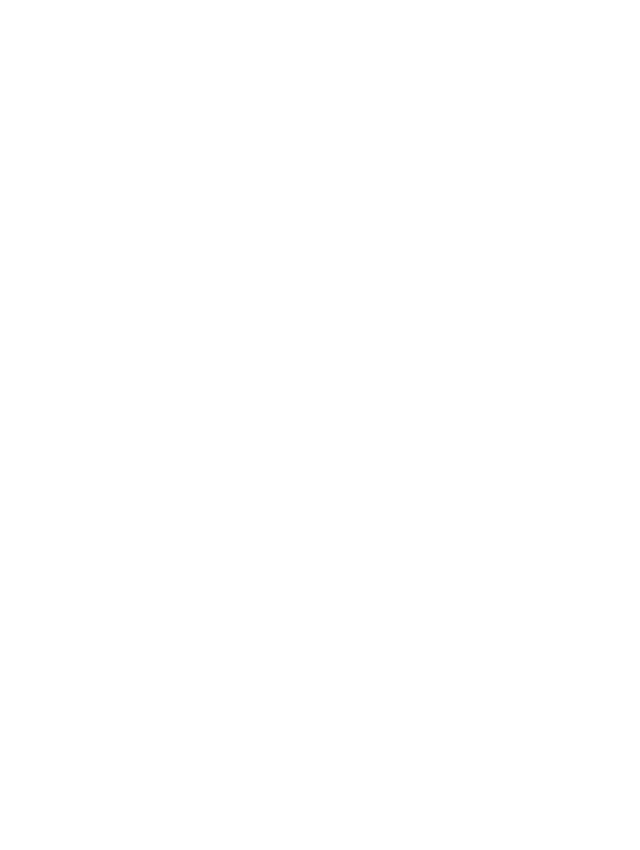
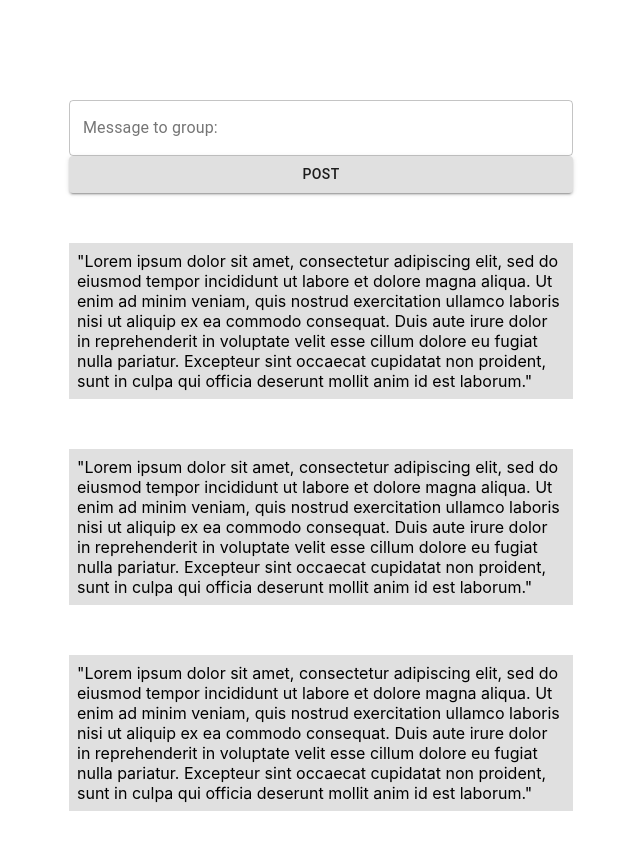
Before and after one commit to AlexsGan/PandemicVolunteers, a React (Create React App) app: page /GroupChat in a window 1280 px wide. Shown: the top 850 px of the page, without its empty margins (319-959 px from the left). Before the commit the page ends 800 px from the top, so only its background shows below. Built offline with nearby package versions, Linux system fonts and the light colour scheme.

Commit message:
added LandingView and modified GroupChat

```diff
--- a/src/App.js
+++ b/src/App.js
@@ -5,7 +5,9 @@ import { Route, Switch, BrowserRouter } from 'react-router-dom';
 import './App.css';
 
 // Import components
-import Landing from "./components/Landing";
+import GroupChat from "./components/GroupChat";
+import View from "./components/LandingView";
+import Requests from "./components/Requests";
 
 class App extends React.Component {
 
@@ -15,7 +17,11 @@ class App extends React.Component {
         <BrowserRouter>
           <Switch>
             <Route exact path='/' render={() =>
-                            (<Landing/>)}/>
+                            (<View/>)}/>
+            <Route exact path='/GroupChat' render={() =>
+                            (<GroupChat/>)}/>
+            <Route exact path='/Requests' render={() =>
+                            (<Requests/>)}/>
           </Switch>
         </BrowserRouter>
       </div>
--- /dev/null
+++ b/src/components/GroupChat/GroupChatInput/index.js
@@ -0,0 +1,120 @@
+import React from "react";
+
+import TextField from '@material-ui/core/TextField';
+import Button from "@material-ui/core/Button";
+import { Container, Box } from "@material-ui/core";
+
+//import "../styles.css";
+
+
+/* Component for group chat */
+class GroupChatEnter extends React.Component {
+
+  render() {
+    const {
+      message,
+      handleChange,
+      handleSubmit,
+      messageError,
+    } = this.props;
+
+    return (
+        <Container className="message-entry" maxWidth="sm">
+          <TextField
+            name="message"
+            variant="outlined"
+            label = "Message to group:"
+            value={message}
+            onChange={handleChange}
+            error={messageError}
+            fullWidth
+          />
+
+          <Button
+            variant="contained"
+            onClick={handleSubmit}
+            fullWidth
+          >
+            Post
+          </Button>
+
+          <Box className="posted-chats"
+            component="span"
+            display="flex"
+            bgcolor="grey.300"
+            p={1}
+          >
+            "Lorem ipsum dolor sit amet, consectetur adipiscing elit,
+            sed do eiusmod tempor incididunt ut labore et dolore magna
+            aliqua. Ut enim ad minim veniam, quis nostrud exercitation
+            ullamco laboris nisi ut aliquip ex ea commodo consequat.
+            Duis aute irure dolor in reprehenderit in voluptate velit
+            esse cillum dolore eu fugiat nulla pariatur. Excepteur sint
+            occaecat cupidatat non proident, sunt in culpa qui officia
+            deserunt mollit anim id est laborum."
+          </Box>
+          <Box className="posted-chats"
+            component="span"
+            display="flex"
+            bgcolor="grey.300"
+            p={1}
+          >
+            "Lorem ipsum dolor sit amet, consectetur adipiscing elit,
+            sed do eiusmod tempor incididunt ut labore et dolore magna
+            aliqua. Ut enim ad minim veniam, quis nostrud exercitation
+            ullamco laboris nisi ut aliquip ex ea commodo consequat.
+            Duis aute irure dolor in reprehenderit in voluptate velit
+            esse cillum dolore eu fugiat nulla pariatur. Excepteur sint
+            occaecat cupidatat non proident, sunt in culpa qui officia
+            deserunt mollit anim id est laborum."
+          </Box>
+          <Box className="posted-chats"
+            component="span"
+            display="flex"
+            bgcolor="grey.300"
+            p={1}
+          >
+            "Lorem ipsum dolor sit amet, consectetur adipiscing elit,
+            sed do eiusmod tempor incididunt ut labore et dolore magna
+            aliqua. Ut enim ad minim veniam, quis nostrud exercitation
+            ullamco laboris nisi ut aliquip ex ea commodo consequat.
+            Duis aute irure dolor in reprehenderit in voluptate velit
+            esse cillum dolore eu fugiat nulla pariatur. Excepteur sint
+            occaecat cupidatat non proident, sunt in culpa qui officia
+            deserunt mollit anim id est laborum."
+          </Box>
+        </Container>
+
+    );
+  }
+    // constructor(props) {
+    //     super(props);
+    //     this.state = {value: ''};
+
+    //     this.handleChange = this.handleChange.bind(this);
+    //     this.handleSubmit = this.handleSubmit.bind(this);
+    //   }
+
+    //   handleChange(event) {
+    //     this.setState({value: event.target.value});
+    //   }
+
+    //   handleSubmit(event) {
+    //     alert('Message sent: ' + this.state.value);
+    //     event.preventDefault();
+    //   }
+
+    //   render() {
+    //     return (
+    //       <form onSubmit={this.handleSubmit}>
+    //         <label>
+    //           Message to Group:
+    //           <input type="text" value={this.state.value} onChange={this.handleChange} />
+    //         </label>
+    //         <input type="submit" value="Submit" />
+    //       </form>
+    //     );
+    //   }
+}
+
+export default GroupChatEnter;
--- a/src/components/GroupChat/index.js
+++ b/src/components/GroupChat/index.js
@@ -1,42 +1,56 @@
 import React from "react";
+import GroupChatEnter from "./GroupChatInput";
+
+import TextField from '@material-ui/core/TextField';
+import Button from "@material-ui/core/Button";
+import { Container, Box } from "@material-ui/core";
+import { Redirect } from "react-router";
+
+import "./styles.css";
+
 
 /* Component for group chat */
 class GroupChat extends React.Component {
-    constructor(props) {
-        super(props);
-        this.state = {value: ''};
+  state = {
+    message: "",
+    messageError: false,
+    submitMessage: false,
+    redirect: false
+  };
 
-        this.handleChange = this.handleChange.bind(this);
-        this.handleSubmit = this.handleSubmit.bind(this);
+  handleChange = event => {
+    const target = event.target;
+    this.setState({
+        [target.name]: target.value
+    });
+    console.log("handleChange called");
   }
 
-      handleChange(event) {
-        this.setState({value: event.target.value});
-      }
-
-      handleSubmit(event) {
-        alert('Message sent: ' + this.state.value);
-        event.preventDefault();
+  handleSubmit = event => {
+    // BACKEND: Send user message to server and add message in GroupChatInput
+    console.log(this.state.message); // added by Alex
+    setTimeout(() => {this.setState({submitMessage: true})}, 500);
   }
 
   render() {
+    // if (this.state.submitMessage) {
+    //   return <Box>
+    //         </Box>
+    // }
+    if (this.state.redirect) {
+      return <Redirect to="/GroupChat/GroupChatInput"/>;
+    }
     return (
-          <form onSubmit={this.handleSubmit}>
-            <label>
-              Message to Group:
-              <input type="text" value={this.state.value} onChange={this.handleChange} />
-            </label>
-            <input type="submit" value="Submit" />
-          </form>
+        <Container className="message-entry" maxWidth="sm">
+          <GroupChatEnter
+            message = {this.state.message}
+            handleChange={this.handleChange}
+            handleSubmit={this.handleSubmit}
+            messageError={this.state.messageError}
+          />
+        </Container>
     );
   }
 }
 
 export default GroupChat;
-//import GroupChat from "./components/GroupChat";
-{/* <BrowserRouter>
-<Switch>
-  <Route exact path ='/' render ={() =>
-                  (<GroupChat/>)}/>
-</Switch>
-</BrowserRouter> */}
--- /dev/null
+++ b/src/components/GroupChat/styles.css
@@ -0,0 +1,12 @@
+.message-entry {
+    margin-top: 100px;
+    display: 'flex';
+    flex-direction: column;
+    align-items: center;
+    max-width: '100';
+}
+
+.posted-chats {
+    margin-top: 50px;
+    margin-bottom: 50px;
+}
--- /dev/null
+++ b/src/components/LandingView/Navbar/index.js
@@ -0,0 +1,52 @@
+import React from "react";
+import {Grid, Button} from "@material-ui/core"
+import { Link } from "react-router-dom"
+import "./navbar.css";
+
+/* Navigation Bar Component for Landing page */
+class Navbar extends React.Component {
+  render() {
+    return (
+      <Grid container spacing={1} className="background">
+        <Grid item xs={4}>
+          <div className="titleBackground">
+            <h1 className="appName">To be named later</h1>
+          </div>
+        </Grid>
+        <Grid item xs={2.5}>
+          <Link className="link" to="/Requests">
+            <Button variant="contained" color="default">
+              <h3 className="nav_text">Requests Dashboard</h3>
+            </Button>
+          </Link>
+        </Grid>
+        <Grid item xs={2}>
+          <Link className="link" to="/GroupChat">
+            <Button variant="contained" color="default">
+              <h3 className="nav_text">Group Chat</h3>
+            </Button>
+          </Link>
+
+        </Grid>
+        <Grid item xs={2}>
+          <Link className="link">
+            <Button variant="contained" color="default">
+              <h3 className="nav_text">About Us</h3>
+            </Button>
+          </Link>
+        </Grid>
+        <Grid item xs={1.5}>
+          <Link className="link" to="/register">
+            <Button variant="contained" color="default">
+              <h3 className="nav_text">Log In</h3>
+            </Button>
+          </Link>
+        </Grid>
+
+      </Grid>
+
+    );
+  }
+}
+
+export default Navbar;
--- /dev/null
+++ b/src/components/LandingView/Navbar/navbar.css
@@ -0,0 +1,32 @@
+.background{
+    background-color: lightblue;
+    position: relative;
+    height: 15%;
+
+}
+.titleBackground{
+    height: 75px;
+
+}
+.MuiButton-contained {
+    background-color: red;
+    position: relative;
+    width: 100%;
+    height: 100%;
+    vertical-align: middle;
+
+}
+.link{
+    text-decoration: none;
+}
+
+.appName{
+    text-align: center;
+    font-size: 225%;
+    font-style: italic;
+}
+.nav_text{
+    font-style: oblique;
+    font-family: 'Lucida Sans';
+    font-size: 150%;
+}
--- /dev/null
+++ b/src/components/LandingView/TitlePage/index.js
@@ -0,0 +1,18 @@
+import React from "react";
+import {Box, Button} from "@material-ui/core"
+import { Link } from "react-router-dom"
+import "./styles.css";
+
+/* Navigation Bar Component for Landing page */
+class TitlePage extends React.Component {
+  render() {
+    return (
+      <div className="titlePageContainer">
+
+      </div>
+
+    );
+  }
+}
+
+export default TitlePage;
--- /dev/null
+++ b/src/components/LandingView/TitlePage/styles.css
@@ -0,0 +1,5 @@
+.titlePageContainer{
+    background-image: url("./../Images/volunteer.jfif");
+    height: 80%;
+    width: 100%;
+}
--- /dev/null
+++ b/src/components/LandingView/index.js
@@ -0,0 +1,25 @@
+import React from "react";
+import Navbar from "./Navbar";
+import TitlePage from "./TitlePage"
+
+import "./styles.css"
+/* Component for Landing page */
+class View extends React.Component {
+  render() {
+    return (
+      <div className="landing-view" >
+
+        {/*navigation bar at the top of the landing screen */}
+        <Navbar />
+
+        {/*content of the landing screen*/}
+        <TitlePage/>
+
+
+      </div>
+
+    );
+  }
+}
+
+export default View;
--- /dev/null
+++ b/src/components/LandingView/styles.css
@@ -0,0 +1,5 @@
+.landing-view{
+    height: 100%;
+    width: 100%;
+    position: absolute;
+}
```
Also changed, not shown: src/components/LandingView/Images/volunteer.jfif (added). Lines whose indentation alone changed are shown as unchanged.
